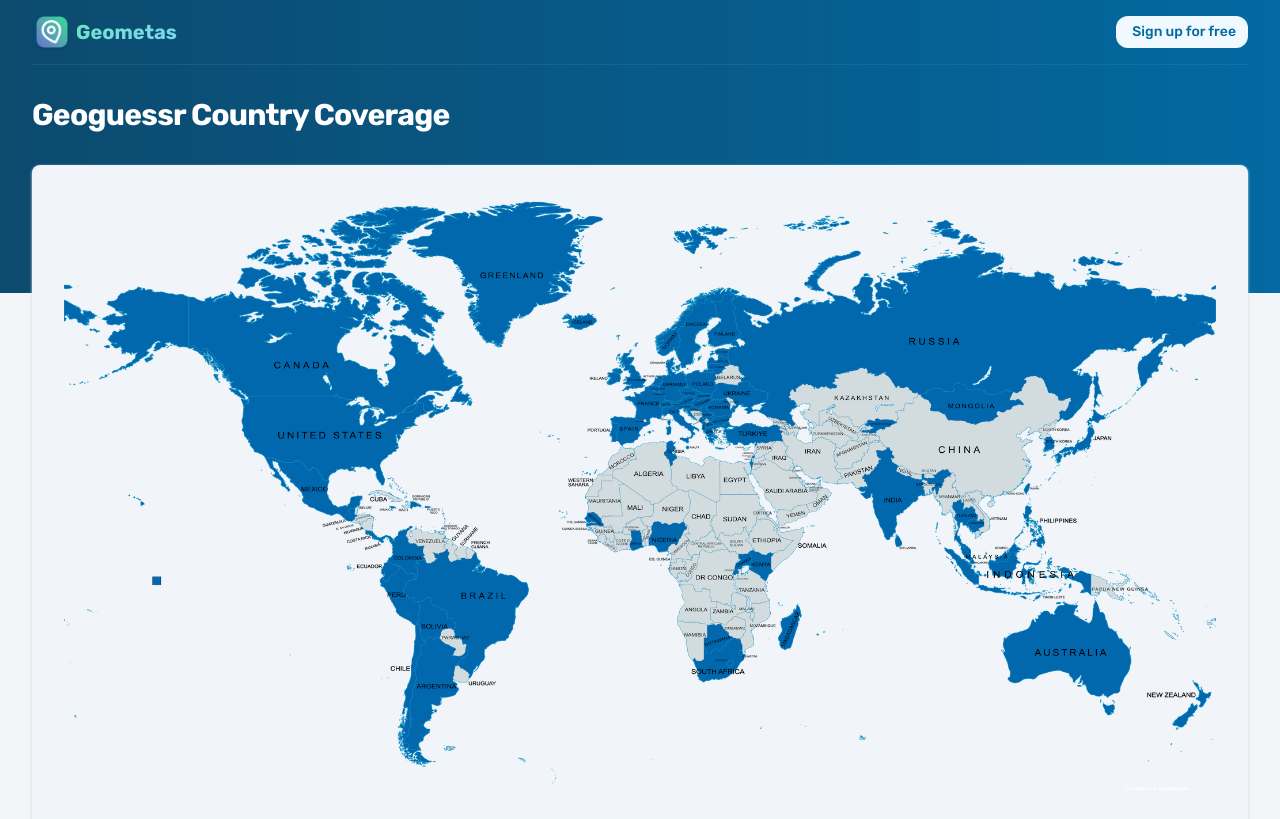
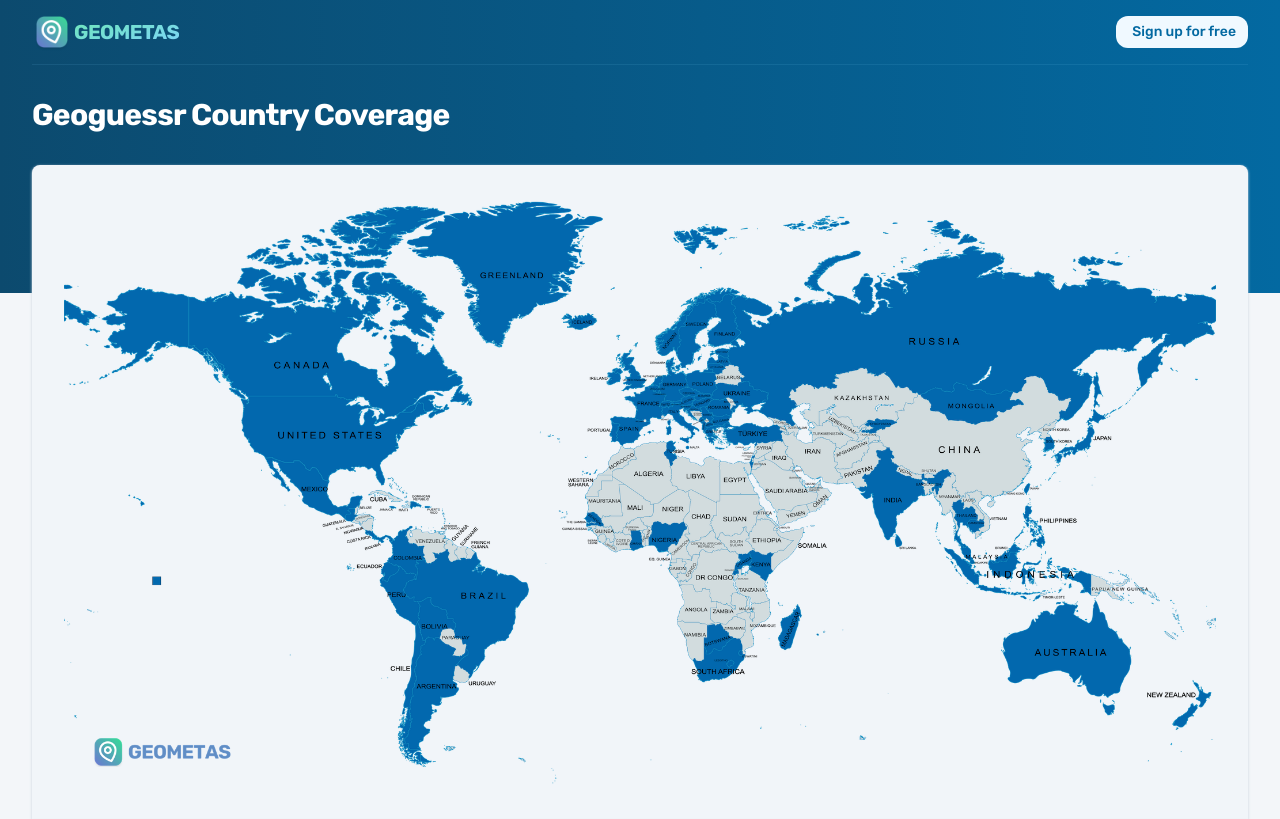
Before and after one commit to therealPaulPlay/geometas, a Django app: page /learn/geoguessr_country_coverage in a window 1280 px wide. Shown: the top 819 px of the page. Run offline with Django 3.2, Linux system fonts and the light colour scheme; data that the repository does not hold is empty.

Commit message:
Logo watermark

```diff
--- a/static/css/main.css
+++ b/static/css/main.css
@@ -641,8 +641,12 @@
   margin-left: auto;
 }
 
-.mr-1 {
-  margin-right: 0.25rem;
+.mr-0 {
+  margin-right: 0px;
+}
+
+.mr-0\.5 {
+  margin-right: 0.125rem;
 }
 
 .mr-3 {
--- a/templates/base.html
+++ b/templates/base.html
@@ -51,11 +51,11 @@
                         <div class="flex h-16 items-center justify-between px-4 sm:px-0">
                             <div class="flex space-x-6 sm:space-x-8">
                                 <a class="flex" href="{% url 'metas_index' %}">
-                                    <div class="items-center my-auto mr-1">
+                                    <div class="items-center my-auto mr-0.5">
                                         <img class="h-10 w-10" src="{% static 'logo/logo.png' %}" alt="Geometas logo">
                                     </div>
                                     <div class="flex flex-shrink-0 items-center">
-                                        <span class="font-bold text-xl bg-gradient-to-tl from-sky-300 to-emerald-300 bg-clip-text text-transparent">Geometas</span>
+                                        <span class="font-bold text-xl bg-gradient-to-tl from-sky-300 to-emerald-300 bg-clip-text text-transparent tracking-tight">GEOMETAS</span>
                                     </div>
                                 </a>
                             </div>
```
Also changed, not shown: static/logo/logo-text-2.png (added), static/logo/logo-text.png (added), static/seo/country_coverage.png.
